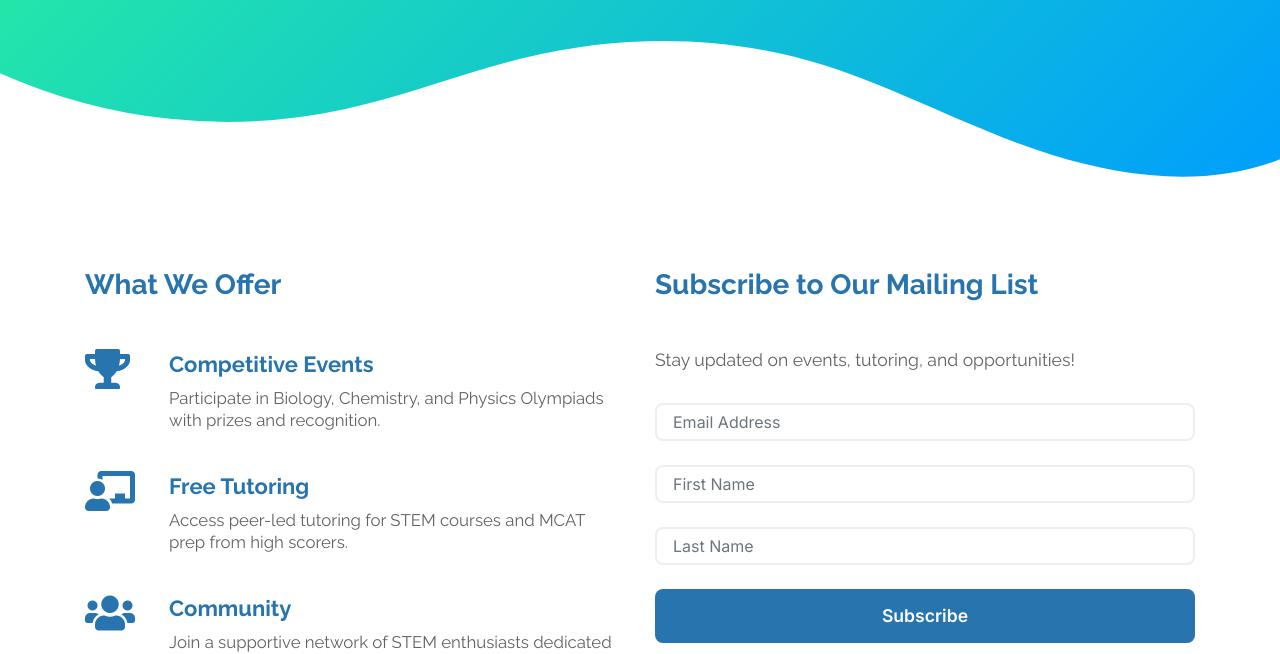
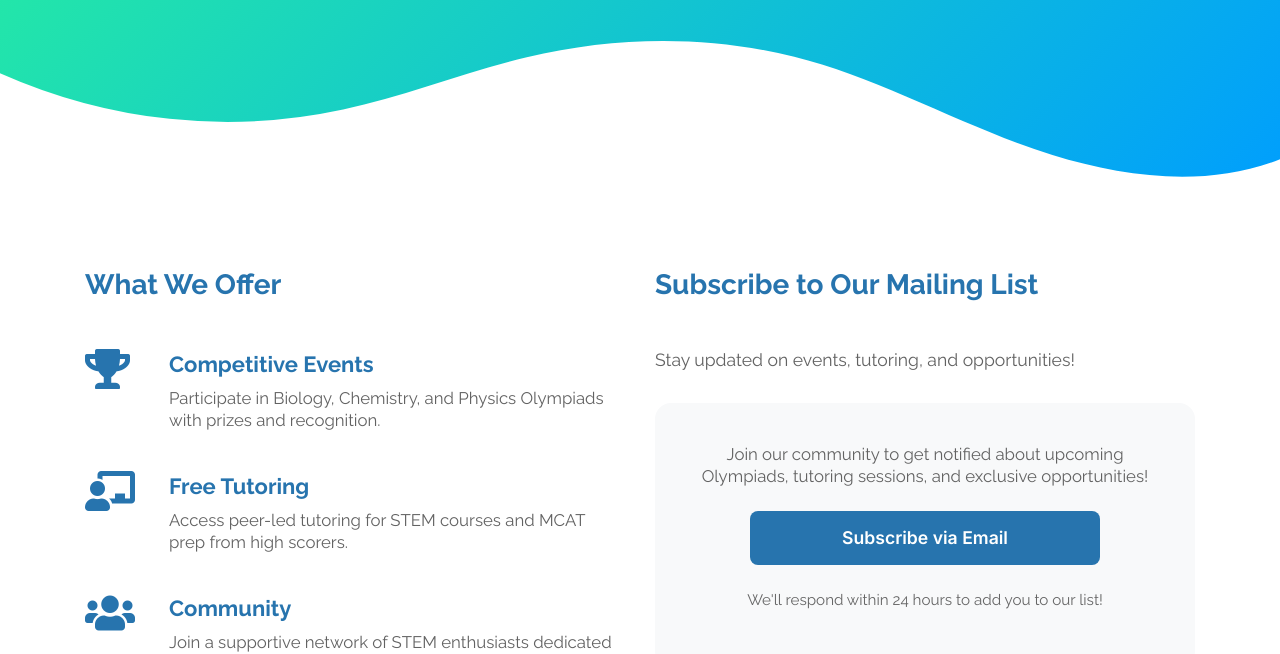
Before and after one commit to Badrivinayakmishra/BruinOlympiadSociety, a website: page public/join.html in a window 1280 px wide. Shown: the part 311-965 px from the top of the page. Drawn offline with Linux system fonts and the light colour scheme.

Commit message:
Fix join page mailing list - remove HAND Mailchimp link
Replaced old HAND UCLA Mailchimp subscription form with bruin.olympiad@gmail.com mailto link. Now properly redirects to BOS email instead of HAND mailing list.

🤖 Generated with [Claude Code](https://claude.com/claude-code)

Co-Authored-By: Claude Sonnet 4.5 <noreply@anthropic.com>

```diff
--- a/public/join.html
+++ b/public/join.html
@@ -261,15 +261,14 @@
 
                     <p style="margin-bottom: 2rem; font-size: 1.1rem;">Stay updated on events, tutoring, and opportunities!</p>
 
-                    <form action="https://gmail.us2.list-manage.com/subscribe/post?u=57f74f1d8db8aa77ee84bb87d&amp;id=e8cc5f229a" method="post" target="_blank">
-                        <input type="email" class="form-control" name="EMAIL" required placeholder="Email Address">
-                        <input type="text" class="form-control" name="FNAME" placeholder="First Name">
-                        <input type="text" class="form-control" name="LNAME" placeholder="Last Name">
-                        <div style="position: absolute; left: -5000px;" aria-hidden="true">
-                            <input type="text" name="b_57f74f1d8db8aa77ee84bb87d_e8cc5f229a" tabindex="-1" value="">
-                        </div>
-                        <button type="submit" class="btn-submit">Subscribe</button>
-                    </form>
+                    <div class="text-center" style="background: #f8f9fa; padding: 2.5rem; border-radius: 1rem;">
+                        <p style="margin-bottom: 1.5rem; font-size: 1.05rem;">Join our community to get notified about upcoming Olympiads, tutoring sessions, and exclusive opportunities!</p>
+                        <a href="mailto:bruin.olympiad@gmail.com?subject=Subscribe%20to%20BOS%20Mailing%20List&body=Hi%2C%20I%27d%20like%20to%20subscribe%20to%20the%20Bruin%20Olympiad%20Society%20mailing%20list.%0A%0AName%3A%20%0AEmail%3A%20%0AYear%3A%20%0AMajor%3A%20"
+                           class="btn-submit" style="display: inline-block; text-decoration: none; max-width: 350px;">
+                            Subscribe via Email
+                        </a>
+                        <p style="margin-top: 1.5rem; font-size: 0.95rem; color: #666;">We'll respond within 24 hours to add you to our list!</p>
+                    </div>
                 </div>
             </div>
         </div>
```
